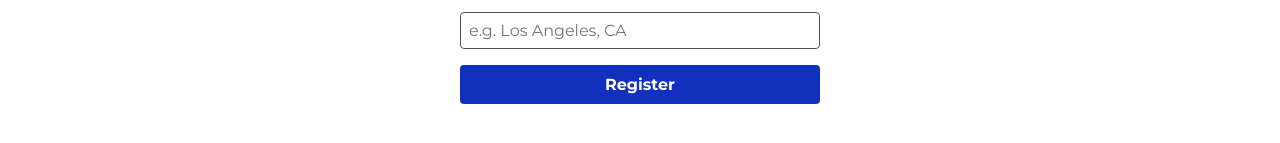
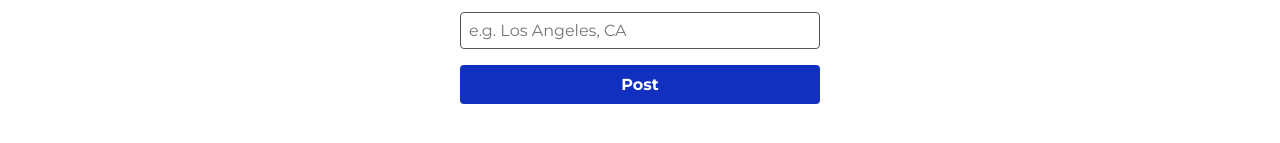
Before and after one commit to DineshRout779/Jobline, a React (Create React App) app: page /jobs/add in a window 1280 px wide. Shown: the part 439-582 px from the top of the page. Built offline with nearby package versions, Linux system fonts and the light colour scheme; no server answers; sample sign-in values are in the browser's storage.

Commit message:
refactor

```diff
--- a/src/pages/job/AddJob.jsx
+++ b/src/pages/job/AddJob.jsx
@@ -102,7 +102,7 @@ const AddJob = () => {
         </div>
         <div className='form-group my-1'>
           <button className='form-control btn btn-submit m-0' type='submit'>
-            {isLoading ? <ButtonSpinner /> : 'Register'}
+            {isLoading ? <ButtonSpinner /> : 'Post'}
           </button>
         </div>
         <p style={{ color: 'red', textAlign: 'center' }}>{error}</p>
```
